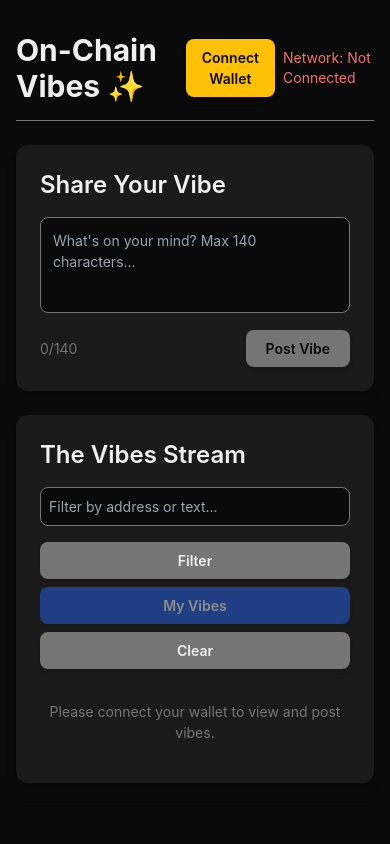
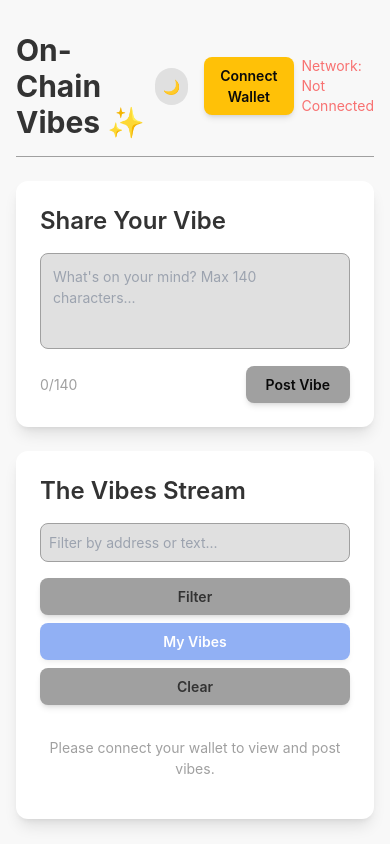
Before and after one commit to BELDIN007/on-chain-vibes, a plain HTML site: page index.html in a window 390 px wide. Drawn offline with nearby package versions, Linux system fonts and the light colour scheme.

Commit message:
Frontend: Theme Toggle:

```diff
--- a/app.js
+++ b/app.js
@@ -7,7 +7,6 @@ document.addEventListener('DOMContentLoaded', () => {
     // PASTE YOUR *ORIGINAL* SEPOLIA DEPLOYED CONTRACT ABI HERE
     const CONTRACT_ABI = [
         // Your ORIGINAL ABI goes here. It should only have postVibe and getAllVibes.
-        // It will be shorter than the ABI with pagination and tipping.
         {
             "inputs": [
                 { "internalType": "string", "name": "_message", "type": "string" }
@@ -44,46 +43,6 @@ document.addEventListener('DOMContentLoaded', () => {
             ],
             "name": "NewVibe",
             "type": "event"
-        },
-        {
-            "inputs": [],
-            "name": "allVibes",
-            "outputs": [
-                {
-                    "components": [
-                        { "internalType": "string", "name": "message", "type": "string" },
-                        { "internalType": "uint256", "name": "timestamp", "type": "uint256" },
-                        { "internalType": "address", "name": "poster", "type": "address" }
-                    ],
-                    "internalType": "struct OnChainVibes.Vibe[]",
-                    "name": "",
-                    "type": "tuple[]"
-                }
-            ],
-            "stateMutability": "view",
-            "type": "function"
-        },
-        {
-            "inputs": [
-                { "internalType": "uint256", "name": "", "type": "uint256" }
-            ],
-            "name": "allVibes",
-            "outputs": [
-                { "internalType": "string", "name": "message", "type": "string" },
-                { "internalType": "uint256", "name": "timestamp", "type": "uint256" },
-                { "internalType": "address", "name": "poster", "type": "address" }
-            ],
-            "stateMutability": "view",
-            "type": "function"
-        },
-        {
-            "inputs": [],
-            "name": "getTotalVibes",
-            "outputs": [
-                { "internalType": "uint256", "name": "", "type": "uint256" }
-            ],
-            "stateMutability": "view",
-            "type": "function"
         }
     ]; // <-- END OF ORIGINAL ABI ARRAY
 
@@ -108,6 +67,10 @@ document.addEventListener('DOMContentLoaded', () => {
     const applyFilterBtn = document.getElementById('apply-filter-btn');
     const clearFilterBtn = document.getElementById('clear-filter-btn');
     const myVibesBtn = document.getElementById('my-vibes-btn');
+
+    // Theme toggle element
+    const themeToggleBtn = document.getElementById('theme-toggle-btn');
+
 
     // --- Helper Functions ---
 
@@ -150,17 +113,53 @@ document.addEventListener('DOMContentLoaded', () => {
 
     /**
      * @dev Resolves an Ethereum address to an ENS name if available, otherwise returns a shortened address.
+     * NOTE: ENS resolution is often not supported on testnets by default RPCs,
+     * so for Sepolia, we will simply return the shortened address to prevent errors.
      * @param {string} address The Ethereum address.
-     * @returns {Promise<string>} The ENS name or shortened address.
+     * @returns {Promise<string>} The shortened address (ENS lookup bypassed for Sepolia).
      */
     async function resolveEnsName(address) {
         if (!provider || !address) return shortenAddress(address);
-        try {
-            const ensName = await provider.lookupAddress(address);
-            return ensName || shortenAddress(address);
-        } catch (error) {
-            console.warn("Failed to resolve ENS name for", address, error);
-            return shortenAddress(address);
+        // Temporarily disable ENS lookup for Sepolia to prevent "network does not support ENS" errors.
+        return shortenAddress(address);
+    }
+
+    // --- Theme Management Functions ---
+
+    /**
+     * @dev Initializes the theme based on localStorage or system preference.
+     */
+    function initializeTheme() {
+        const storedTheme = localStorage.getItem('theme');
+        const prefersDark = window.matchMedia('(prefers-color-scheme: dark)').matches;
+
+        if (storedTheme === 'dark' || (!storedTheme && prefersDark)) {
+            document.documentElement.classList.add('dark');
+            themeToggleBtn.innerHTML = '☀️'; // Sun icon for dark mode (click to switch to light)
+            themeToggleBtn.setAttribute('aria-label', 'Switch to light mode');
+        } else {
+            document.documentElement.classList.remove('dark');
+            themeToggleBtn.innerHTML = '🌙'; // Moon icon for light mode (click to switch to dark)
+            themeToggleBtn.setAttribute('aria-label', 'Switch to dark mode');
+        }
+    }
+
+    /**
+     * @dev Toggles between dark and light themes.
+     */
+    function toggleTheme() {
+        if (document.documentElement.classList.contains('dark')) {
+            document.documentElement.classList.remove('dark');
+            localStorage.setItem('theme', 'light');
+            themeToggleBtn.innerHTML = '🌙';
+            themeToggleBtn.setAttribute('aria-label', 'Switch to dark mode');
+            showUserMessage("Switched to light mode", 'info');
+        } else {
+            document.documentElement.classList.add('dark');
+            localStorage.setItem('theme', 'dark');
+            themeToggleBtn.innerHTML = '☀️';
+            themeToggleBtn.setAttribute('aria-label', 'Switch to light mode');
+            showUserMessage("Switched to dark mode", 'info');
         }
     }
 
@@ -354,18 +353,18 @@ document.addEventListener('DOMContentLoaded', () => {
             // Reversing the array to show the latest vibes at the top
             displayedVibes.reverse().forEach(async vibe => {
                 const vibeCard = document.createElement('div');
-                vibeCard.className = 'vibe-card bg-bg-dark p-4 rounded-lg border border-subtle-gray shadow-sm';
+                vibeCard.className = 'vibe-card bg-light-card dark:bg-card-dark p-4 rounded-lg border border-light-subtle-gray dark:border-subtle-gray shadow-sm';
 
                 const message = vibe.message;
                 const timestamp = vibe.timestamp.toNumber();
                 const poster = vibe.poster;
 
-                const resolvedPoster = await resolveEnsName(poster); // Resolve ENS name
+                const resolvedPoster = await resolveEnsName(poster); // Will return shortened address on Sepolia
                 const formattedDate = new Date(timestamp * 1000).toLocaleString();
 
                 vibeCard.innerHTML = `
-                    <p class="text-text-light text-lg mb-2 break-words">${message}</p>
-                    <div class="flex justify-between text-sm text-subtle-gray">
+                    <p class="text-light-text dark:text-text-light text-lg mb-2 break-words">${message}</p>
+                    <div class="flex justify-between text-sm text-light-subtle-gray dark:text-subtle-gray">
                         <span>By: <span class="font-mono text-accent-amber">${resolvedPoster}</span></span>
                         <span>${formattedDate}</span>
                     </div>
@@ -414,9 +413,13 @@ document.addEventListener('DOMContentLoaded', () => {
         }
     });
 
+    themeToggleBtn.addEventListener('click', toggleTheme);
+
 
     // --- Initial Load Logic ---
     async function initializeDApp() {
+        initializeTheme(); // Set theme on initial load
+
         if (typeof window.ethereum !== 'undefined' && window.ethereum.selectedAddress) {
             await connectWallet();
         } else {
--- a/index.html
+++ b/index.html
@@ -3,7 +3,7 @@
 <head>
     <meta charset="UTF-8">
     <meta name="viewport" content="width=device-width, initial-scale=1.0">
-    <title>On-Chain Vibes</title>
+    <title>Vibez</title>
     <!-- Tailwind CSS CDN for quick styling -->
     <script src="https://cdn.tailwindcss.com"></script>
     <!-- Ethers.js library for Web3 interactions -->
@@ -11,6 +11,7 @@
     <script>
         // Tailwind CSS configuration to extend default theme
         tailwind.config = {
+            darkMode: 'class', // Enable dark mode based on the 'dark' class on the HTML element
             theme: {
                 extend: {
                     fontFamily: {
@@ -19,11 +20,19 @@
                     },
                     colors: {
                         // Custom color palette for the dApp
+                        // Dark Mode Colors (default as it was)
                         'bg-dark': '#0A0A0A', // Deep black for background
                         'card-dark': '#1A1A1A', // Slightly lighter black for cards
                         'text-light': '#F0F0F0', // Off-white for primary text
                         'accent-amber': '#FFC107', // Bright amber for interactive elements
                         'subtle-gray': '#757575', // Dark gray for secondary text and borders
+
+                        // Light Mode Colors (new additions)
+                        'light-bg': '#F8F8F8', // Very light gray for light mode background
+                        'light-card': '#FFFFFF', // White for light mode cards
+                        'light-text': '#333333', // Dark gray for light mode text
+                        'light-subtle-gray': '#A0A0A0', // Medium gray for light mode secondary text and borders
+                        'light-input-bg': '#E0E0E0', // Light gray for input backgrounds
                     }
                 }
             }
@@ -41,17 +50,27 @@
             width: 8px;
         }
         .overflow-y-auto::-webkit-scrollbar-track {
-            background: #2D2D2D;
+            background: #e0e0e0; /* Light mode track */
             border-radius: 10px;
         }
+        .dark .overflow-y-auto::-webkit-scrollbar-track {
+            background: #2D2D2D; /* Dark mode track */
+        }
         .overflow-y-auto::-webkit-scrollbar-thumb {
-            background: #4A4A4A;
+            background: #a0a0a0; /* Light mode thumb */
             border-radius: 10px;
         }
+        .dark .overflow-y-auto::-webkit-scrollbar-thumb {
+            background: #4A4A4A; /* Dark mode thumb */
+        }
         .overflow-y-auto::-webkit-scrollbar-thumb:hover {
-            background: #5A5A5A;
+            background: #757575; /* Light mode hover */
             cursor: pointer;
         }
+        .dark .overflow-y-auto::-webkit-scrollbar-thumb:hover {
+            background: #5A5A5A; /* Dark mode hover */
+        }
+
 
         /* Hover effect for vibe cards */
         .vibe-card {
@@ -60,8 +79,11 @@
         }
         .vibe-card:hover {
             transform: translateY(-2px); /* Slightly lift the card */
-            box-shadow: 0 4px 10px rgba(0, 0, 0, 0.4); /* Add more pronounced shadow */
+            box-shadow: 0 4px 10px rgba(0, 0, 0, 0.2); /* Add more pronounced shadow for light mode */
             border-color: #FFC107; /* Highlight border with accent color */
+        }
+        .dark .vibe-card:hover {
+            box-shadow: 0 4px 10px rgba(0, 0, 0, 0.4); /* Darker shadow for dark mode */
         }
 
         /* Responsive adjustments for smaller screens */
@@ -84,41 +106,50 @@
         }
     </style>
 </head>
-<body class="bg-bg-dark text-text-light min-h-screen flex flex-col items-center p-4">
+<body class="bg-light-bg text-light-text min-h-screen flex flex-col items-center p-4 dark:bg-bg-dark dark:text-text-light">
 
     <!-- Header section with dApp title and wallet connection -->
-    <header class="w-full max-w-2xl flex justify-between items-center py-4 border-b border-subtle-gray mb-6">
+    <header class="w-full max-w-2xl flex justify-between items-center py-4 border-b border-light-subtle-gray dark:border-subtle-gray mb-6">
         <h1 class="text-3xl font-bold">On-Chain Vibes ✨</h1>
-        <div id="wallet-info" class="flex items-center">
-            <!-- Button to connect wallet, initially visible -->
-            <button id="connect-wallet-btn" class="bg-accent-amber text-bg-dark px-4 py-2 rounded-lg font-semibold shadow-md transition-colors hover:bg-yellow-600 focus:outline-none focus:ring-2 focus:ring-accent-amber">
-                Connect Wallet
+        <div class="flex items-center gap-4">
+            <!-- Theme Toggle Button -->
+            <button id="theme-toggle-btn"
+                    class="p-2 rounded-full bg-light-input-bg text-light-text dark:bg-subtle-gray dark:text-text-light hover:bg-light-subtle-gray dark:hover:bg-gray-600 focus:outline-none focus:ring-2 focus:ring-accent-amber transition-colors">
+                <!-- Icon will be set by JS -->
             </button>
-            <!-- Placeholder for network status -->
-            <span id="network-status" class="text-sm text-subtle-gray ml-2 hidden"></span>
+
+            <div id="wallet-info" class="flex items-center">
+                <!-- Button to connect wallet, initially visible -->
+                <button id="connect-wallet-btn" class="bg-accent-amber text-bg-dark px-4 py-2 rounded-lg font-semibold shadow-md transition-colors hover:bg-yellow-600 focus:outline-none focus:ring-2 focus:ring-accent-amber">
+                    Connect Wallet
+                </button>
+                <!-- Placeholder for network status -->
+                <span id="network-status" class="text-sm text-light-subtle-gray dark:text-subtle-gray ml-2 hidden"></span>
+            </div>
         </div>
     </header>
 
     <!-- Main content area -->
     <main class="w-full max-w-2xl flex flex-col gap-6">
+
         <!-- Section for posting new vibe messages -->
-        <section class="bg-card-dark p-6 rounded-xl shadow-lg">
+        <section class="bg-light-card dark:bg-card-dark p-6 rounded-xl shadow-lg">
             <h2 class="text-2xl font-semibold mb-4">Share Your Vibe</h2>
             <!-- Textarea for user to type their message -->
             <textarea
                 id="vibe-message"
                 placeholder="What's on your mind? Max 140 characters..."
                 maxlength="140"
-                class="w-full h-24 p-3 bg-bg-dark text-text-light border border-subtle-gray rounded-lg resize-none focus:outline-none focus:ring-2 focus:ring-accent-amber mb-3"
+                class="w-full h-24 p-3 bg-light-input-bg dark:bg-bg-dark text-light-text dark:text-text-light border border-light-subtle-gray dark:border-subtle-gray rounded-lg resize-none focus:outline-none focus:ring-2 focus:ring-accent-amber mb-3"
                 aria-label="Vibe message input"
             ></textarea>
             <div class="flex justify-between items-center">
                 <!-- Character count display -->
-                <span id="char-count" class="text-sm text-subtle-gray">0/140</span>
+                <span id="char-count" class="text-sm text-light-subtle-gray dark:text-subtle-gray">0/140</span>
                 <!-- Button to post the vibe, initially disabled -->
                 <button
                     id="post-vibe-btn"
-                    class="bg-accent-amber text-bg-dark px-5 py-2 rounded-lg font-semibold shadow-md transition-colors hover:bg-yellow-600 disabled:bg-subtle-gray disabled:cursor-not-allowed focus:outline-none focus:ring-2 focus:ring-accent-amber"
+                    class="bg-accent-amber text-bg-dark px-5 py-2 rounded-lg font-semibold shadow-md transition-colors hover:bg-yellow-600 disabled:bg-light-subtle-gray dark:disabled:bg-subtle-gray disabled:cursor-not-allowed focus:outline-none focus:ring-2 focus:ring-accent-amber"
                     disabled
                 >
                     Post Vibe
@@ -127,7 +158,7 @@
         </section>
 
         <!-- Section for displaying all posted vibes -->
-        <section class="bg-card-dark p-6 rounded-xl shadow-lg">
+        <section class="bg-light-card dark:bg-card-dark p-6 rounded-xl shadow-lg">
             <h2 class="text-2xl font-semibold mb-4">The Vibes Stream</h2>
             <!-- Filter/Search Input and Buttons -->
             <div class="flex flex-col sm:flex-row gap-2 mb-4">
@@ -135,13 +166,13 @@
                     type="text"
                     id="filter-input"
                     placeholder="Filter by address or text..."
-                    class="flex-grow p-2 bg-bg-dark text-text-light border border-subtle-gray rounded-lg focus:outline-none focus:ring-2 focus:ring-accent-amber"
+                    class="flex-grow p-2 bg-light-input-bg dark:bg-bg-dark text-light-text dark:text-text-light border border-light-subtle-gray dark:border-subtle-gray rounded-lg focus:outline-none focus:ring-2 focus:ring-accent-amber"
                     aria-label="Filter vibes by address or text"
                 >
                 <div class="flex gap-2 mt-2 sm:mt-0 flex-col-mobile sm:flex-row">
                     <button
                         id="apply-filter-btn"
-                        class="bg-subtle-gray text-text-light px-4 py-2 rounded-lg font-semibold shadow-md transition-colors hover:bg-gray-600 focus:outline-none focus:ring-2 focus:ring-subtle-gray"
+                        class="bg-light-subtle-gray text-light-text dark:bg-subtle-gray dark:text-text-light px-4 py-2 rounded-lg font-semibold shadow-md transition-colors hover:bg-gray-400 dark:hover:bg-gray-600 focus:outline-none focus:ring-2 focus:ring-accent-amber"
                     >
                         Filter
                     </button>
@@ -154,7 +185,7 @@
                     </button>
                     <button
                         id="clear-filter-btn"
-                        class="bg-subtle-gray text-text-light px-4 py-2 rounded-lg font-semibold shadow-md transition-colors hover:bg-gray-600 focus:outline-none focus:ring-2 focus:ring-subtle-gray"
+                        class="bg-light-subtle-gray text-light-text dark:bg-subtle-gray dark:text-text-light px-4 py-2 rounded-lg font-semibold shadow-md transition-colors hover:bg-gray-400 dark:hover:bg-gray-600 focus:outline-none focus:ring-2 focus:ring-accent-amber"
                     >
                         Clear
                     </button>
@@ -164,15 +195,12 @@
             <!-- Container for dynamically loaded vibe cards -->
             <div id="vibes-container" class="space-y-4 max-h-96 overflow-y-auto">
                 <!-- Loading/initial message -->
-                <p class="text-center text-subtle-gray py-4" id="loading-message">
+                <p class="text-center text-light-subtle-gray dark:text-subtle-gray py-4" id="loading-message">
                     Connect your wallet to see the vibes!
                 </p>
             </div>
-            <!-- No Load More button here -->
         </section>
     </main>
-
-    <!-- No Tip Modal here -->
 
     <!-- Link to your JavaScript file -->
     <script src="app.js"></script>
```
Also changed, not shown: 1 other file.
